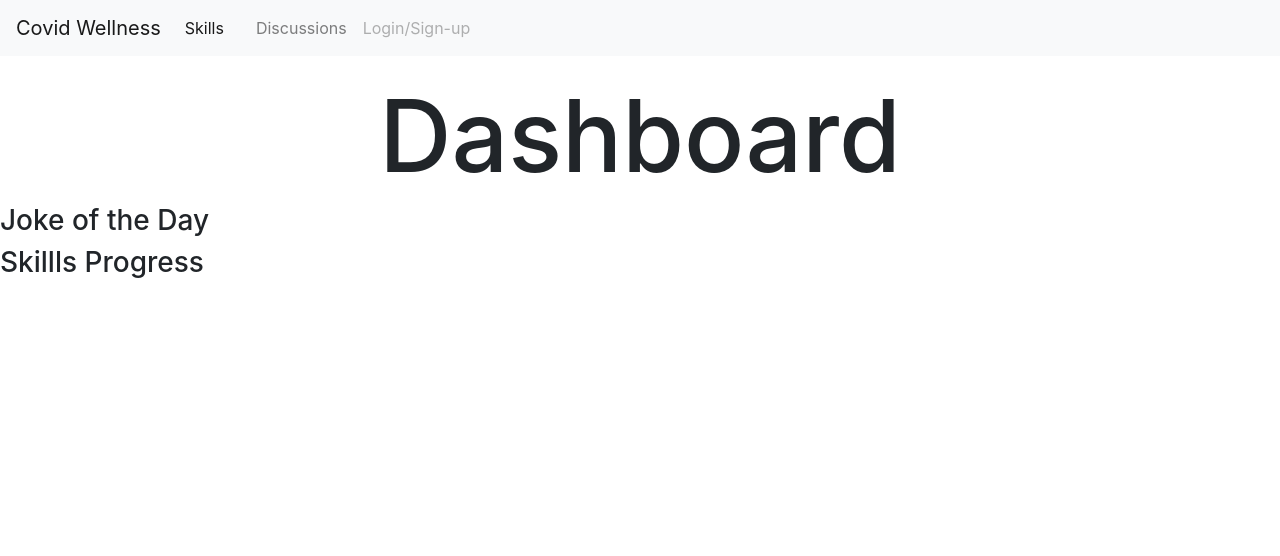
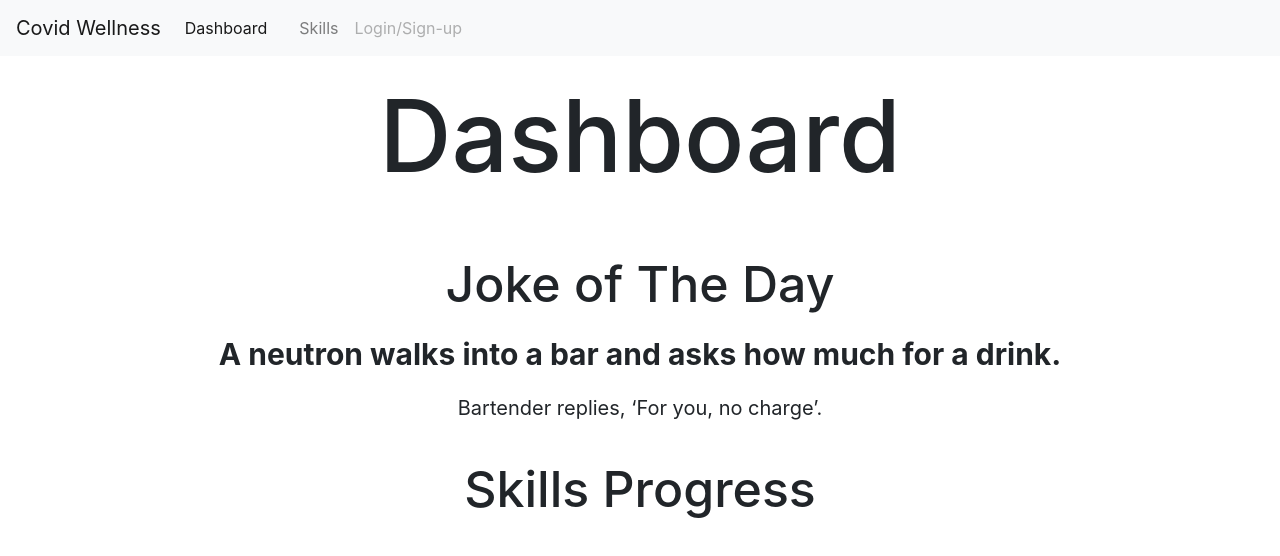
Before and after one commit to DefHacks2020-python-c/covid-wellness, a plain HTML site: page html/homepage.html in a window 1280 px wide. Drawn offline with nearby package versions, Linux system fonts and the light colour scheme.

Commit message:
joke generator

```diff
--- /dev/null
+++ b/homepage.js
@@ -0,0 +1,15 @@
+const jokes = document.getElementById("jokes")
+const jokesAnswers = document.getElementById("jokeAnswers")
+var jokesArray = ["A neutron walks into a bar and asks how much for a drink.", "What do computer scientists like to eat?", "Why was the computer cold?", "There is a band called 1023 mb.", "What do you do with a sick chemist? " ];
+var jokeanswersArray = ["Bartender replies, ‘For you, no charge’.", "Micro-chips", "Because it forgot to close Windows.", "They haven’t had any gigs yet.", "If you can’t Helium, and you can’t Curium, you might as well Bariumm "];
+var jokerng = getRandomInt(0,jokesArray.length-1);
+console.log(jokerng)
+jokes.innerHTML = jokesArray[jokerng];
+jokeAnswers.innerHTML = jokeanswersArray[jokerng];
+console.log("runs jokes")
+
+function getRandomInt(min, max) {
+    min = Math.ceil(min);
+    max = Math.floor(max);
+    return Math.floor(Math.random() * (max - min + 1)) + min;
+}
--- a/html/homepage.html
+++ b/html/homepage.html
@@ -6,23 +6,23 @@
         <title>Home | Covid Wellness</title>
     </head>
     <nav class="navbar navbar-expand-lg navbar-light bg-light">
-  <a class="navbar-brand" href="homepage.html">Covid Wellness</a>
+  <a class="navbar-brand" href="index.html">Covid Wellness</a>
   <button class="navbar-toggler" type="button" data-toggle="collapse" data-target="#navbarNav" aria-controls="navbarNav" aria-expanded="false" aria-label="Toggle navigation">
     <span class="navbar-toggler-icon"></span>
   </button>
   <div class="collapse navbar-collapse" id="navbarNav">
     <ul class="navbar-nav">
       <li class="nav-item active">
-        <a class="nav-link" href="#">Skills <span class="sr-only">(current)</span></a>
+        <a class="nav-link" href="homepage.html">Dashboard <span class="sr-only">(current)</span></a>
       </li>
       <li class="nav-item">
         <a class="nav-link" href="#"></a>
       </li>
       <li class="nav-item">
-        <a class="nav-link" href="#">Discussions</a>
+        <a class="nav-link" href="#">Skills</a>
       </li>
       <li class="nav-item">
-        <a class="nav-link disabled" href="#">Login/Sign-up</a>
+        <a class="nav-link disabled" href=""login.html"">Login/Sign-up</a>
       </li>
     </ul>
   </div>
@@ -31,11 +31,14 @@
         <h2 id="dashboard">Dashboard</h2>
 
 
-        <h3> Joke of the Day </h3>
+        <h3 id="jokeOfTheDay"> Joke of The Day </h3>
+        <p id="jokes"> Haha </p>
+        <p id="jokeAnswers"> Hehe </p>
 
-
-        <h3> Skillls Progress</h3>
+        <h3 id="skills"> Skills Progress</h3>
 
 
     </body>
+        <script src="../homepage.js" charset="utf-8"></script>
+
 </html>
--- a/style/homepage.css
+++ b/style/homepage.css
@@ -2,4 +2,23 @@
     text-align: center;
      margin-top: 20px;
       font-size: 100px;
+} #jokeOfTheDay{
+    text-align: center;
+    padding-top: 50px;
+     font-size: 50px;
+
+}#skills{
+    text-align: center;
+    padding-top: 20px;
+ font-size: 50px;
+}#jokes{
+    text-align: center;
+    padding-top: 10px;
+    font-weight: bold;
+    font-size: 30px;
+
+}#jokeAnswers{
+    text-align: center;
+    font-size: 20px;
+
 }
```
Also changed, not shown: html/index.html (+4 -4 lines).
